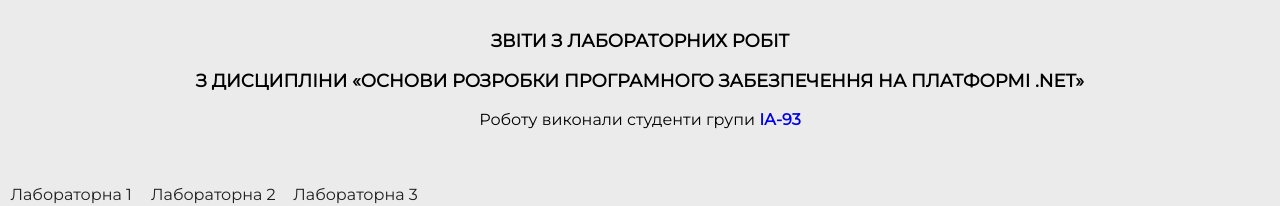
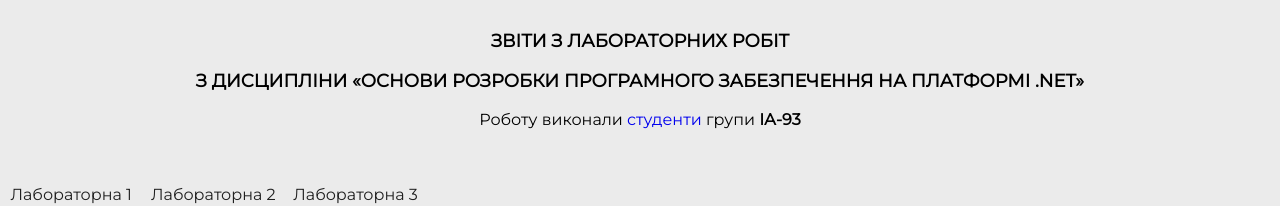
Before and after one commit to Riptide-AI/NET-lab-report, a plain HTML site: page lab1/index.html in a window 1280 px wide. Shown: the top 206 px of the page. Drawn offline with nearby package versions, Linux system fonts and the light colour scheme.

Commit message:
Update index.html

```diff
--- a/lab1/index.html
+++ b/lab1/index.html
@@ -21,7 +21,7 @@
             <p class="title">Звіти з лабораторних робіт</p> <br>
             <p class="title">з дисципліни «Основи розробки програмного забезпечення на платформі .NET»</p>
             <br>
-            <p>Роботу виконали студенти групи <a href="../index.html"><b>ІА-93</b></a></p>
+            <p>Роботу виконали <a href="../index.html">студенти</a> групи <b>ІА-93</b></p>
          </div>
       </header>
       <nav>
```
